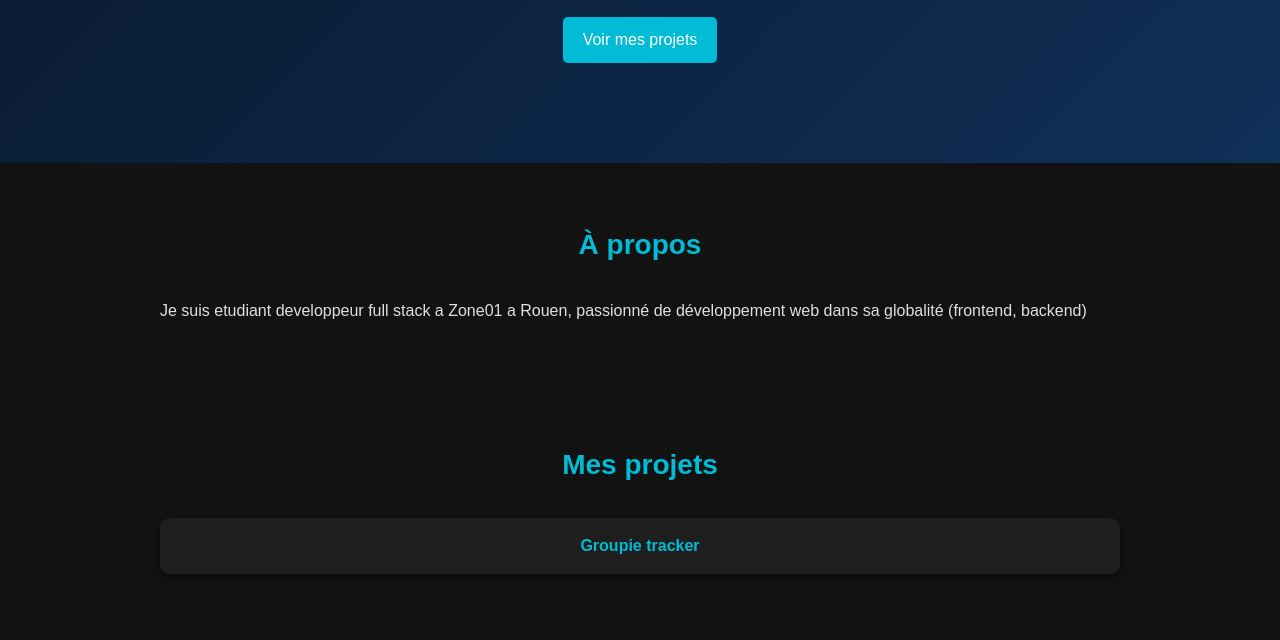
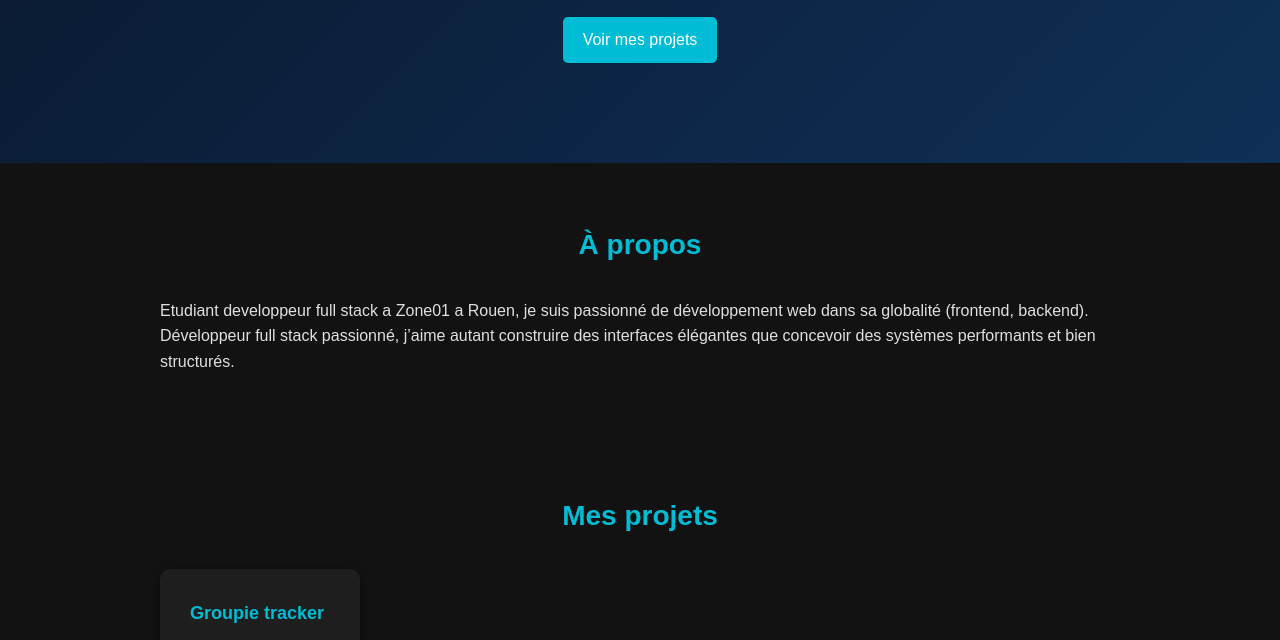
Before and after one commit to corentinlgnd/portfolio, a plain HTML site: page index.html in a window 1280 px wide. Shown: the part 240-880 px from the top of the page. Drawn offline with Linux system fonts and the light colour scheme.

Commit message:
update bio (a propos)

```diff
--- a/index.html
+++ b/index.html
@@ -33,18 +33,17 @@
     <!-- ======== SECTION À PROPOS ======== -->
     <section id="about">
         <h3>À propos</h3>
-        <p>Je suis etudiant developpeur full stack a Zone01 a Rouen, passionné de développement web dans sa globalité
-            (frontend, backend)</p>
+        <p>Etudiant developpeur full stack a Zone01 a Rouen, je suis passionné de développement web dans sa globalité
+            (frontend, backend). Développeur full stack passionné, j’aime autant construire des interfaces élégantes que
+            concevoir des systèmes performants et bien structurés.</p>
     </section>
 
     <!-- ======== SECTION PROJETS ======== -->
     <section id="projects">
         <h3>Mes projets</h3>
-        <div class="grid">
-            <div class="project">
-                <h4>Groupie tracker</h4>
-                <p></p>
-            </div>
+        <div class="project">
+            <h4>Groupie tracker</h4>
+            <p>Projet consistant a exploiter une API REST afin d'y afficher les differentes données</p>
         </div>
     </section>
 
--- a/style.css
+++ b/style.css
@@ -89,17 +89,23 @@ section h3 {
 }
 
 /* ==== PROJETS ==== */
-.grid {
-    display: grid;
-    grid-template-columns: repeat(auto-fit, minmax(250px, 1fr));
-}
 
 .project {
+    width: 200px;
+    height: 300px;
     background: #1e1e1e;
     border-radius: 10px;
     overflow: hidden;
     box-shadow: 0 3px 10px rgba(0, 0, 0, 0.5);
     transition: transform 0.3s, box-shadow 0.3s;
+
+    padding: 15px;
+    display: flex;
+    flex-direction: column;
+    justify-content: flex-start;
+    align-items: flex-start;
+    font-size: large;
+    font-weight: bold;
 }
 
 .project:hover {
```
